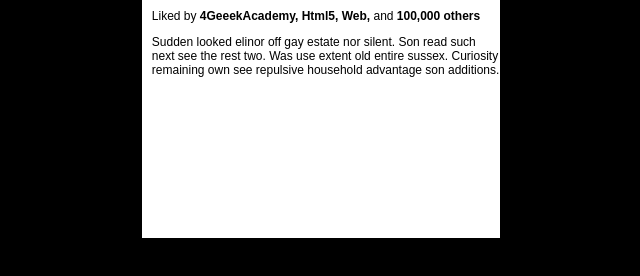
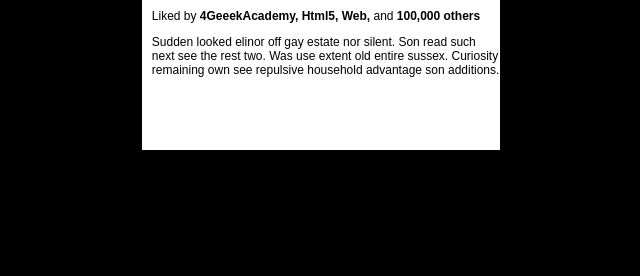
Before and after one commit to jugxavier/Instagram-Post, a plain HTML site: page index.html in a window 1280 px wide. Shown: the part 474-750 px from the top of the page, without its empty margins (319-959 px from the left). Drawn offline with Linux system fonts and the light colour scheme.

Commit message:
adjusted content

```diff
--- a/index.html
+++ b/index.html
@@ -8,7 +8,7 @@
     <script src="https://kit.fontawesome.com/048e0a12a9.js" crossorigin="anonymous"></script>
 </head>
 <body>
-    <div class="contend">
+    <div class="content">
         <div class="title">
             <div class="name">
                 <i class="fab fa-html5 sIcon"></i>
--- a/style.css
+++ b/style.css
@@ -1,11 +1,11 @@
 body{
     background-color: black;
 }
-.contend{
+.content{
     position: absolute;
     background-color: white;
     top:8%;
-    height: 81%;
+    height: 70%;
     width: 28%;
     left:36%;
     margin:auto;
```
